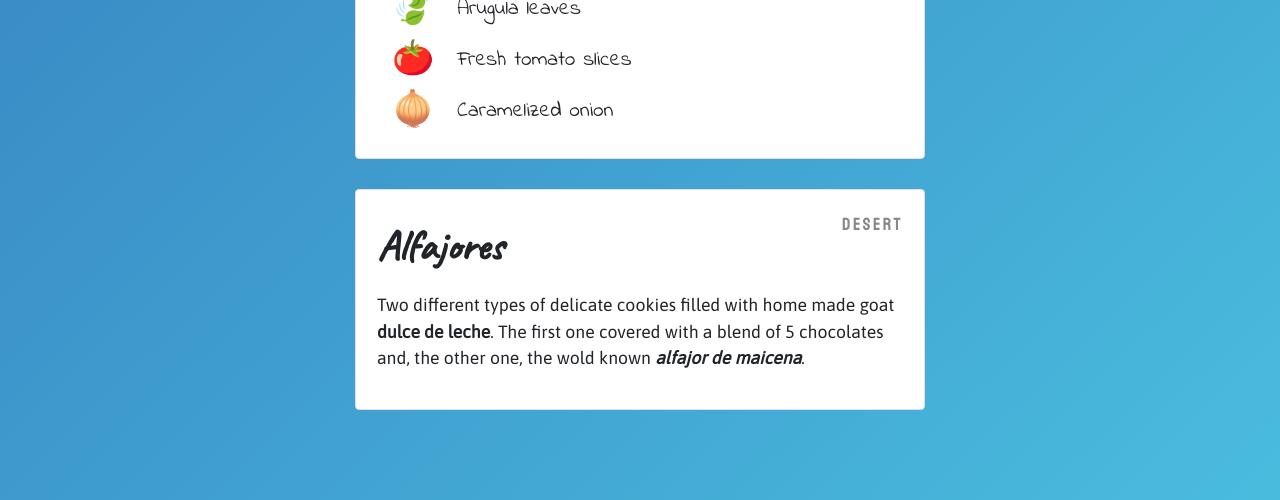
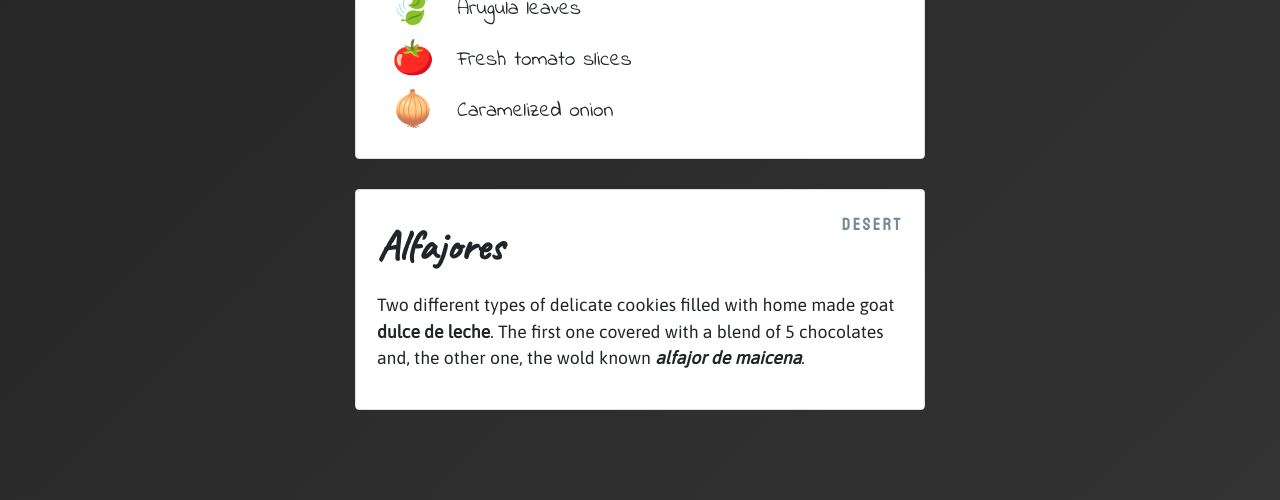
Before and after one commit to Jinik/ingenieria-cocina, a plain HTML site: page index.html in a window 1280 px wide. Shown: the part 744-1244 px from the top of the page. Drawn offline with nearby package versions, Linux system fonts and the light colour scheme; a web font is replaced by a local one.

Commit message:
KAN-123 ( Full SSL ad serving support ) [ Cambios de color ]

```diff
--- a/index.html
+++ b/index.html
@@ -18,7 +18,8 @@
     html,
     body {
       min-height: 100%;
-      background: linear-gradient(to bottom right, #3478BC, #49BCDE);
+      /* background: linear-gradient(to bottom right, #3478BC, #49BCDE); */
+      background: linear-gradient(to bottom right, #222, #333);
       font-family: "Asap";
       font-size: 1.05rem;
     }
@@ -40,7 +41,7 @@
 
     .step {
       float: right;
-      color: #888;
+      color: lightslategrey;
       margin-bottom: 0;
       letter-spacing: 2.5px;
       font-family: "Staatliches";
```
